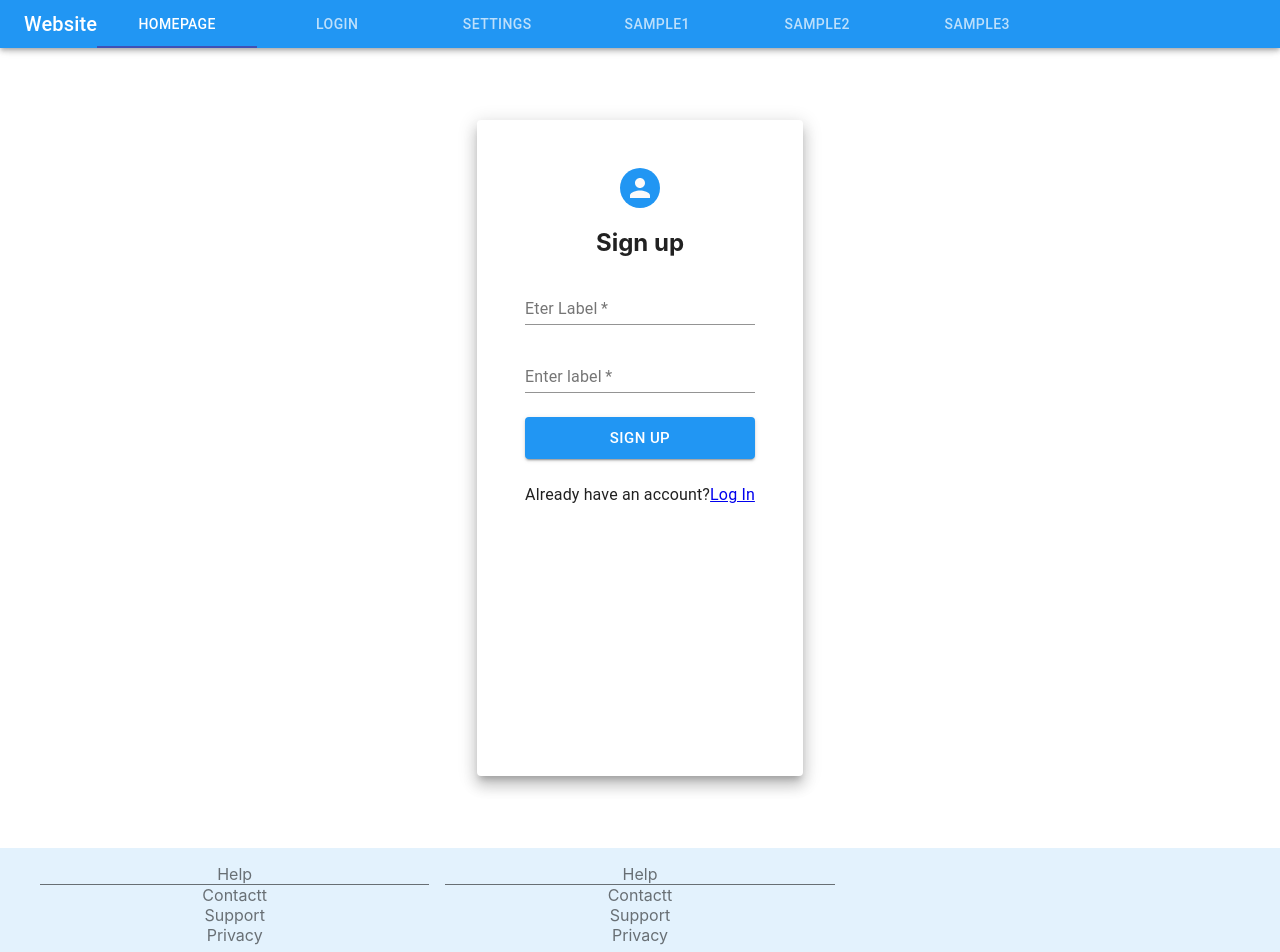
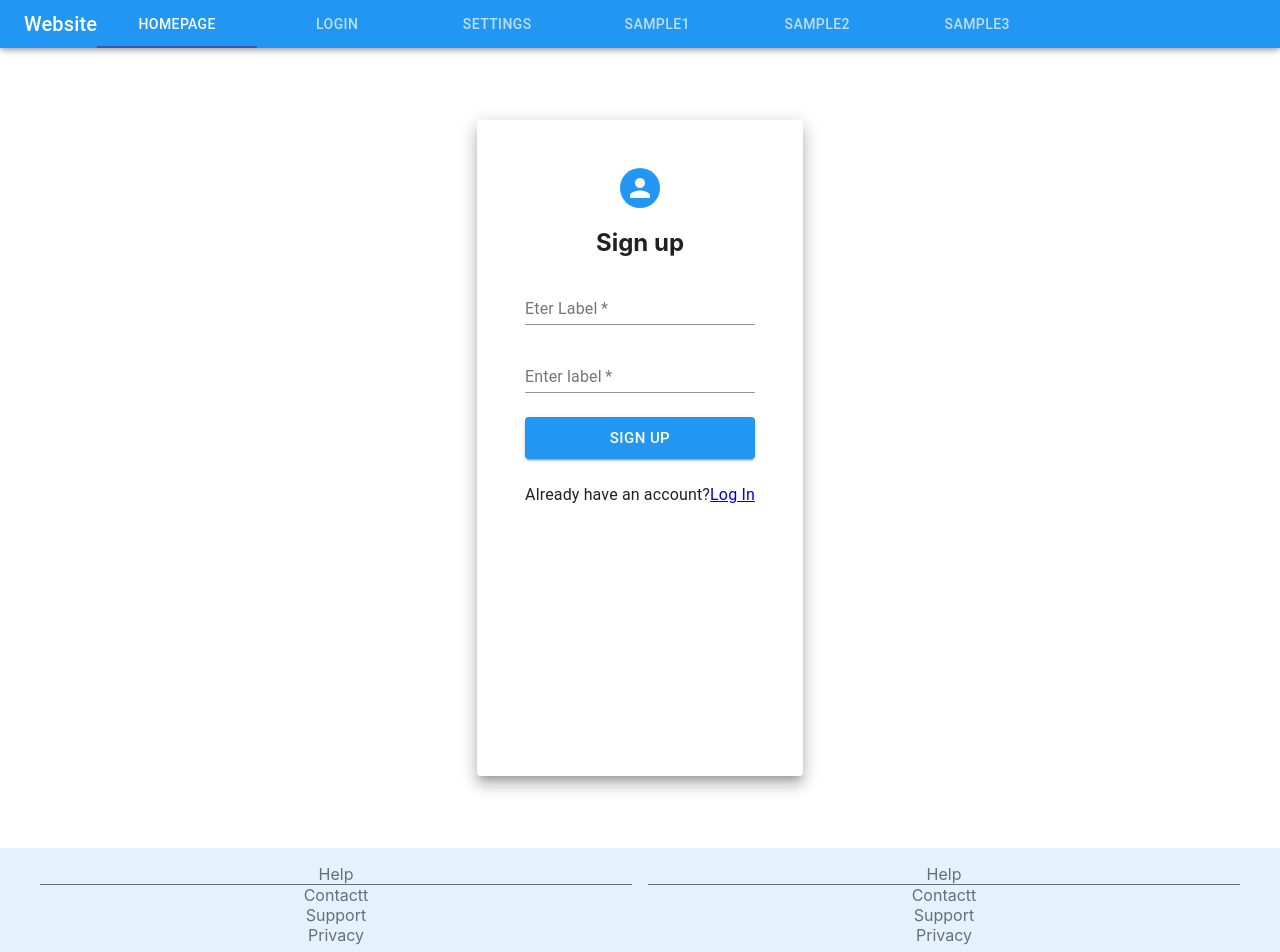
Before and after one commit to Jennelle186/VaccinationTracking, a React (Create React App) app: page /registration in a window 1280 px wide. Shown: the top 952 px of the page. Built offline with nearby package versions, Linux system fonts and the light colour scheme.

Commit message:
fixed the footer

```diff
--- a/src/components/Footer/footer.js
+++ b/src/components/Footer/footer.js
@@ -12,13 +12,14 @@
       >
         <Container maxWidth="lg">
           <Grid container spacing={2}>
-            <Grid item xs={12} sm={4}>
+            {/* change the sm={6} to sm{4} if it needs another section */}
+            <Grid item xs={12} sm={6}>
               <Box borderBottom={1}>Help</Box>
               <Box>Contactt</Box>
               <Box>Support</Box>
               <Box>Privacy</Box>
             </Grid>
-            <Grid item xs={12} sm={4}>
+            <Grid item xs={12} sm={6}>
               <Box borderBottom={1}>Help</Box>
               <Box>Contactt</Box>
               <Box>Support</Box>
```
